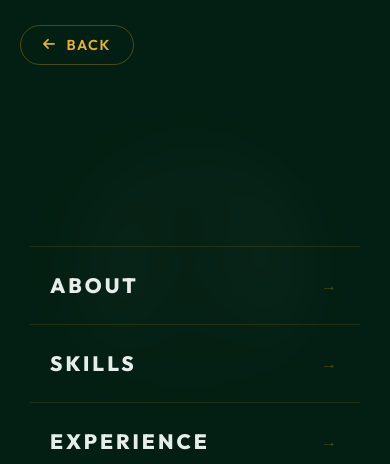
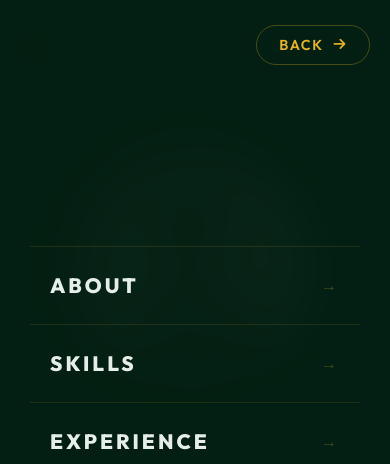
Before and after one commit to ElangovanP-dev/Portfolio, a plain HTML site: page index.html in a window 390 px wide. Both pictures are taken after a click on the element 355 px from the left and 48 px from the top of the page. Shown: the top 464 px of the page. Drawn offline with nearby package versions, Linux system fonts and the light colour scheme.

Commit message:
Updated project

```diff
--- a/index.html
+++ b/index.html
@@ -3,7 +3,7 @@
 
 <head>
     <meta charset="UTF-8">
-    <meta name="viewport" content="width=device-width, initial-scale=1.0">
+    <meta name="viewport" content="width=device-width, initial-scale=1.0, maximum-scale=1.0, user-scalable=no">
     <title>Elangovan P | Portfolio</title>
     <meta name="description" content="Modern Personal Portfolio of Elangovan P">
     <!-- Favicon -->
@@ -56,8 +56,8 @@
     <!-- Mobile Nav Overlay -->
     <div class="mobile-nav-overlay" id="mobileNavOverlay">
         <button class="mobile-nav-close" id="mobileNavClose" aria-label="Close menu">
-            <i class="fas fa-arrow-left"></i>
             <span>Back</span>
+            <i class="fas fa-arrow-right"></i>
         </button>
         <a href="#about" class="mobile-nav-link">About</a>
         <a href="#skills" class="mobile-nav-link">Skills</a>
--- a/style.css
+++ b/style.css
@@ -453,7 +453,7 @@ h6 {
 .mobile-nav-close {
     position: absolute;
     top: 25px;
-    left: 20px;
+    right: 20px;
     display: flex;
     align-items: center;
     gap: 10px;
@@ -470,7 +470,7 @@ h6 {
     transition: all 0.3s ease;
     z-index: 10;
     opacity: 0;
-    transform: translateX(-20px);
+    transform: translateX(20px);
 }
 
 .mobile-nav-overlay.active .mobile-nav-close {
@@ -491,7 +491,7 @@ h6 {
 }
 
 .mobile-nav-close:hover i {
-    transform: translateX(-4px);
+    transform: translateX(4px);
 }
 
 /* Nav Links with border lines */
```
